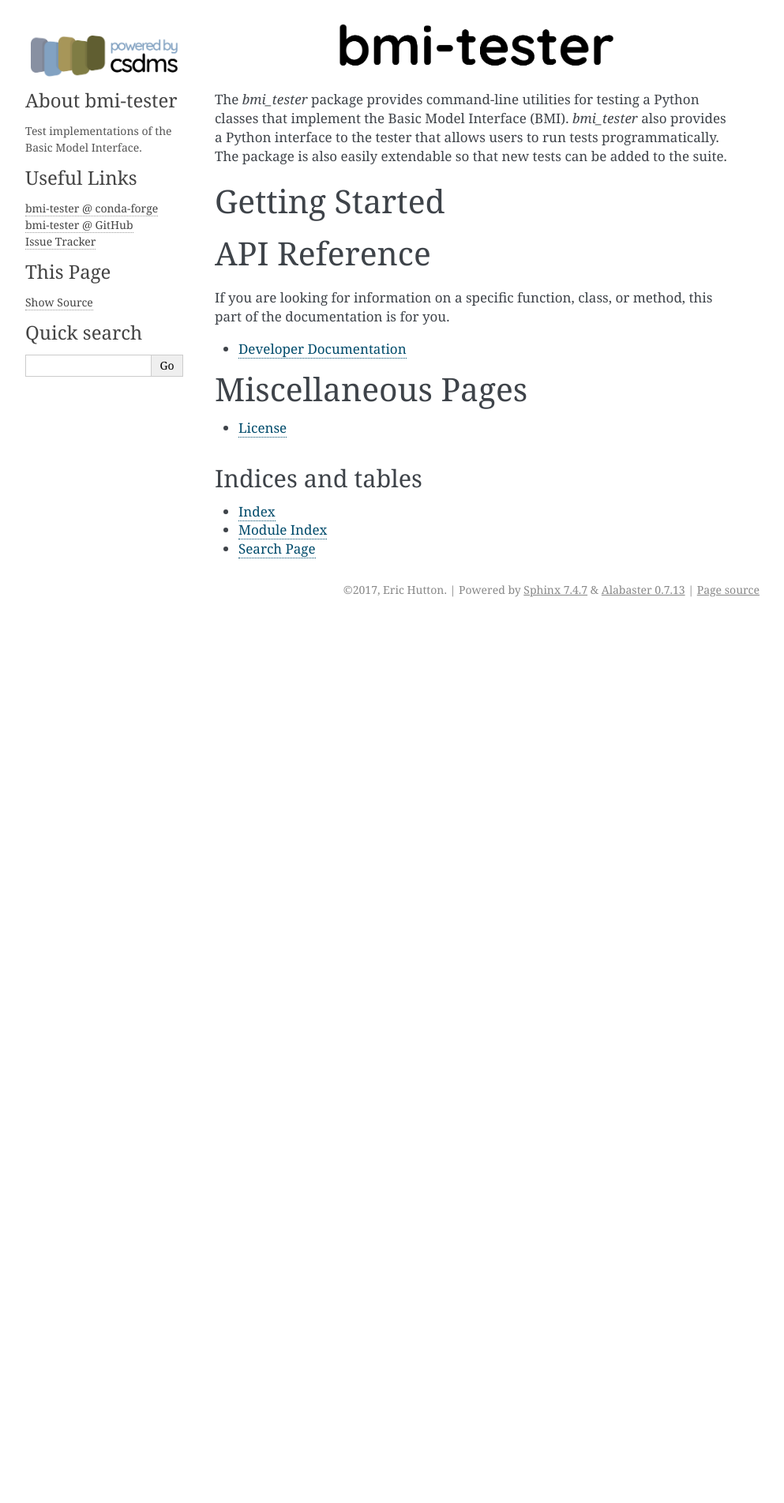
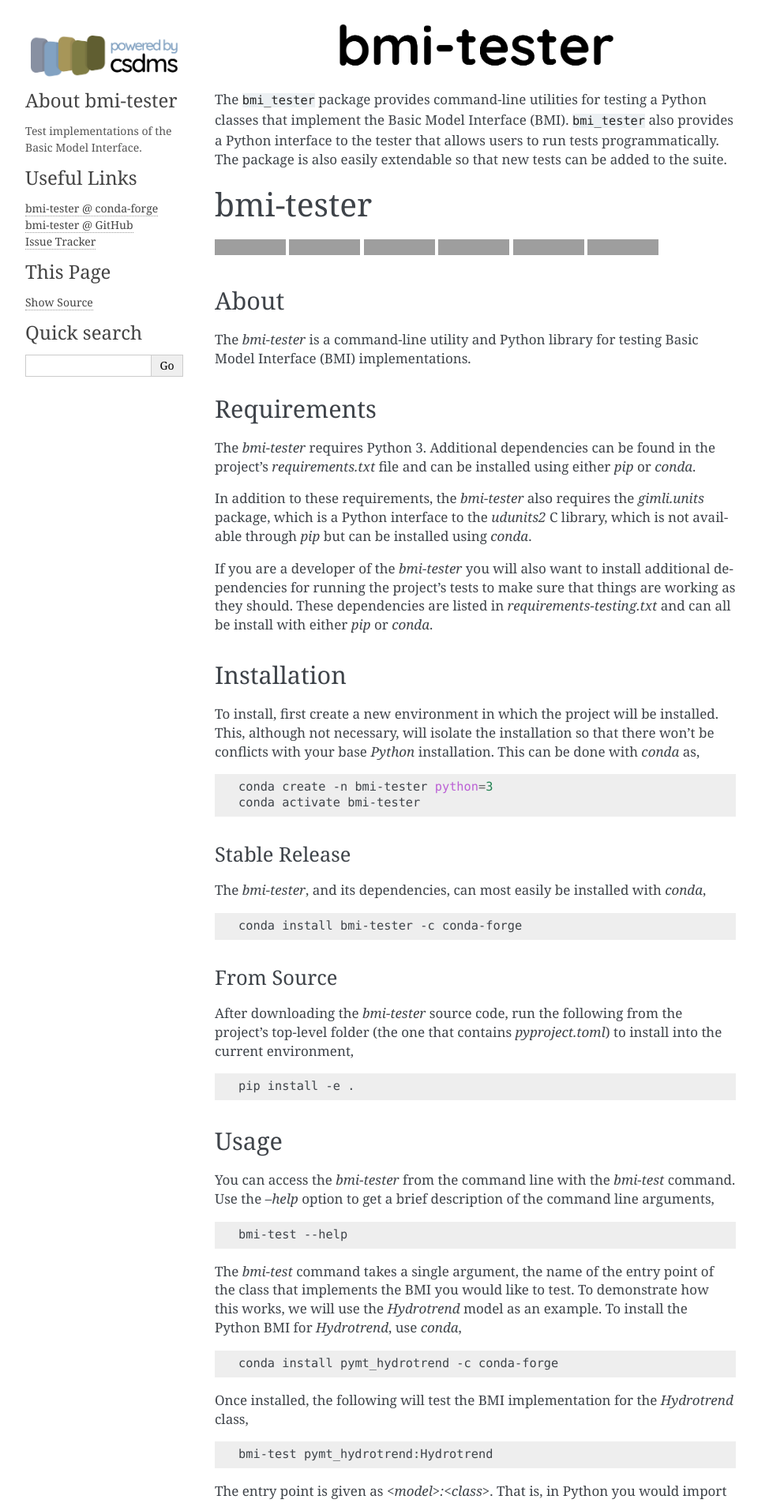
Before and after one commit to csdms/bmi-tester, a Sphinx documentation site: the page built from docs/index.md, in a window 1280 px wide. Shown: the top 1903 px of the page at 79% size, without its empty margins (148-1141 px from the left). Built offline with Sphinx 7.4.7, drawn with Linux system fonts in a browser that asks for light colours; pages that are not in the unit, such as notebooks, are missing from menus; before the commit the page ends 900 px from its top, so only the background shows below that; some of the changed text lies outside the part shown; grey boxes are pictures that could not be loaded.

````diff
--- a/README.md
+++ b/README.md
@@ -1,3 +1,5 @@
+# bmi-tester
+
 [anaconda-badge]: https://anaconda.org/conda-forge/bmi-tester/badges/version.svg
 [anaconda-link]: https://anaconda.org/conda-forge/bmi-tester
 [build-badge]: https://github.com/csdms/bmi-tester/actions/workflows/test.yml/badge.svg
--- a/docs/authors.rst
+++ /dev/null
@@ -1 +0,0 @@
-.. include:: ../AUTHORS.rst
--- a/docs/changelog.rst
+++ /dev/null
@@ -1 +0,0 @@
-.. include:: ../CHANGES.rst
--- a/docs/conf.py
+++ b/docs/conf.py
@@ -30,12 +30,15 @@ sys.path.insert(
 # extensions coming with Sphinx (named 'sphinx.ext.*') or your custom
 # ones.
 extensions = [
+    "myst_parser",
     "sphinx.ext.autodoc",
     "sphinx.ext.viewcode",
     "sphinx.ext.todo",
     "sphinx.ext.mathjax",
     "sphinx.ext.napoleon",
     "sphinx.ext.autosummary",
+    "sphinx_copybutton",
+    "sphinx_inline_tabs",
 ]
 
 # Add any paths that contain templates here, relative to this directory.
--- /dev/null
+++ b/docs/index.md
@@ -0,0 +1,42 @@
+```{image} _static/bmi-tester-logo-text-lowercase.png
+:align: center
+:alt: Sequence
+:scale: 10%
+:target: https://sequence.readthedocs.org/
+```
+
+The `bmi_tester` package provides command-line utilities for testing
+a Python classes that implement the Basic Model Interface (BMI).
+`bmi_tester` also provides a Python interface to the tester that allows
+users to run tests programmatically. The package is also easily
+extendable so that new tests can be added to the suite.
+
+```{include} ../README.md
+```
+
+# API Reference
+
+If you are looking for information on a specific function, class, or
+method, this part of the documentation is for you.
+
+```{toctree}
+:maxdepth: 2
+
+api/index
+```
+
+# Miscellaneous Pages
+
+```{toctree}
+:maxdepth: 2
+
+authors
+changelog
+license
+```
+
+## Indices and tables
+
+- {ref}`genindex`
+- {ref}`modindex`
+- {ref}`search`
--- a/docs/index.rst
+++ /dev/null
@@ -1,54 +0,0 @@
-.. image:: _static/bmi-tester-logo-text-lowercase.png
-    :align: center
-    :scale: 10%
-    :alt: Sequence
-    :target: https://sequence.readthedocs.org/
-
-
-The `bmi_tester` package provides command-line utilities for testing
-a Python classes that implement the Basic Model Interface (BMI).
-`bmi_tester` also provides a Python interface to the tester that allows
-users to run tests programmatically. The package is also easily
-extendable so that new tests can be added to the suite.
-
-
-Getting Started
----------------
-
-.. toctree::
-   :maxdepth: 3
-
-   readme
-
-..   usage
-..   installation
-
-API Reference
--------------
-
-If you are looking for information on a specific function, class, or
-method, this part of the documentation is for you.
-
-.. toctree::
-   :maxdepth: 2
-
-   api/index
-
-
-Miscellaneous Pages
--------------------
-
-.. toctree::
-   :maxdepth: 2
-
-   authors
-   changelog
-   license
-
-
-Indices and tables
-==================
-
-* :ref:`genindex`
-* :ref:`modindex`
-* :ref:`search`
--- a/docs/license.rst
+++ /dev/null
@@ -1,5 +0,0 @@
-=======
-License
-=======
-
-.. include:: ../LICENSE.rst
--- a/docs/readme.rst
+++ /dev/null
@@ -1 +0,0 @@
-.. include:: ../README.rst
--- a/requirements-docs.txt
+++ b/requirements-docs.txt
@@ -1 +1,4 @@
-sphinx>=1.5.1
+sphinx
+myst-parser
+sphinx-inline-tabs
+sphinx_copybutton
````
Also changed, not shown: other parts of README.md (+0 -2 lines), docs/authors.md (added, +2 -0 lines), docs/changelog.md (added, +2 -0 lines), docs/license.md (added, +2 -0 lines).
